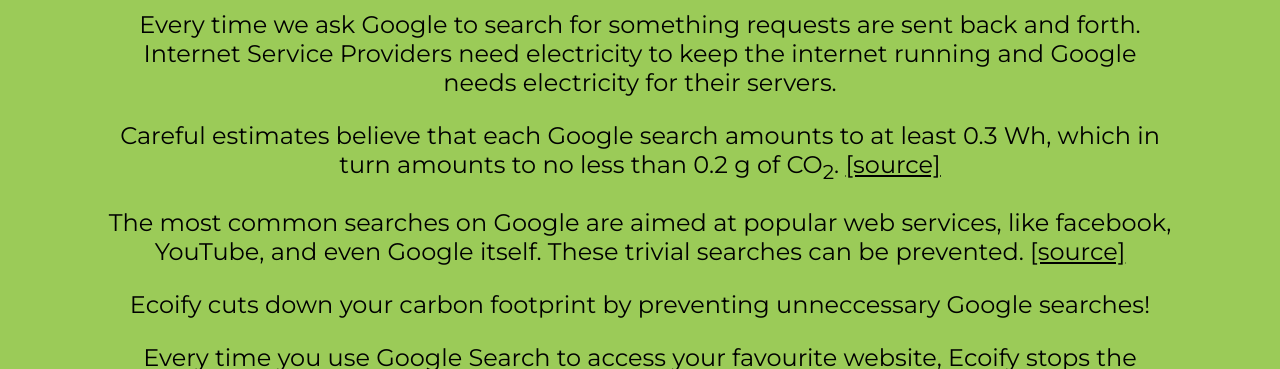
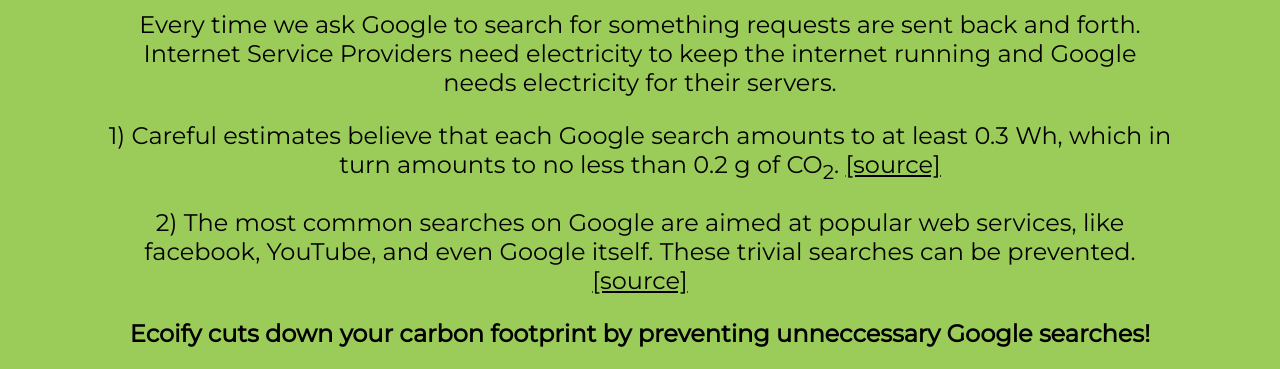
Before and after one commit to ecoify/ecoify.github.io, a plain HTML site: page index.html in a window 1280 px wide. Shown: the part 390-759 px from the top of the page. Drawn offline with Linux system fonts and the light colour scheme.

Commit message:
numbered axioms and bold thesis

```diff
--- a/index.html
+++ b/index.html
@@ -25,18 +25,18 @@
       running and Google needs electricity for their servers.
     </p>
     <p>
-      Careful estimates believe that each Google search amounts to at least 0.3 Wh,
+      1) Careful estimates believe that each Google search amounts to at least 0.3 Wh,
       which in turn amounts to no less than 0.2 g of CO<sub>2</sub>.
       <a href="https://googleblog.blogspot.de/2009/01/powering-google-search.html">[source]</a>
     </p>
     <p>
-      The most common searches on Google are aimed at popular web services,
+      2) The most common searches on Google are aimed at popular web services,
       like facebook, YouTube, and even Google itself. These trivial searches
       can be prevented.
       <a href="https://trends.google.com/trends/explore">[source]</a>
     </p>
     <p>
-      Ecoify cuts down your carbon footprint by preventing unneccessary Google searches!
+      <b>Ecoify cuts down your carbon footprint by preventing unneccessary Google searches!</b>
     </p>
     <p>
       Every time you use Google Search to access your favourite website,
```
